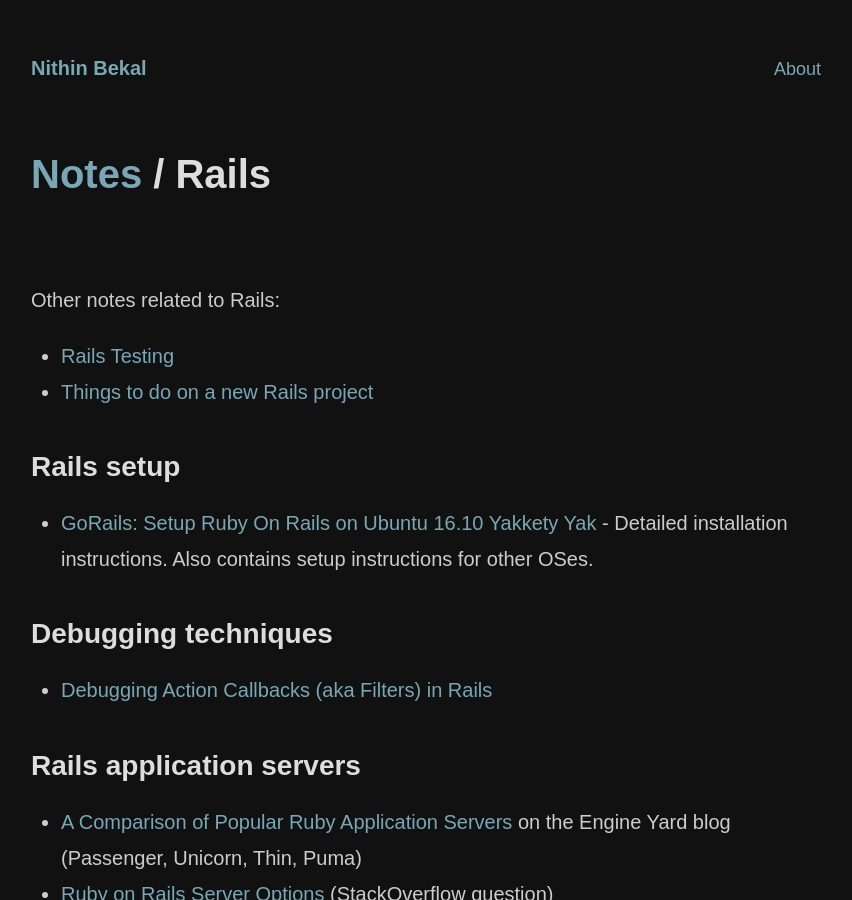
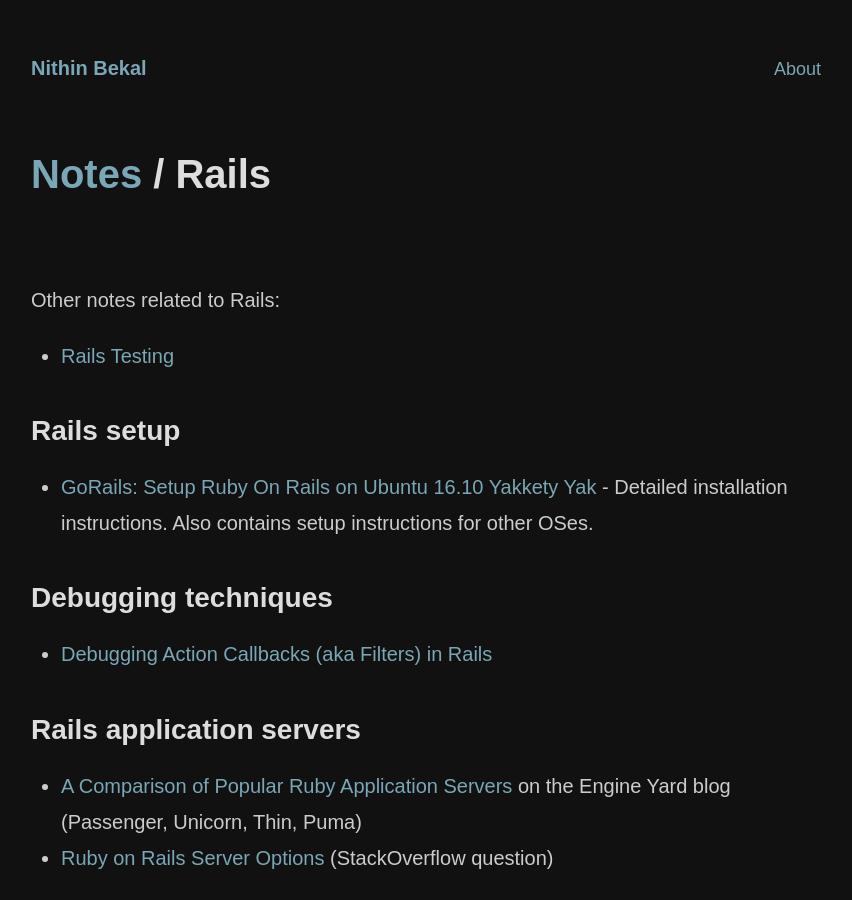
Before and after one commit to nithinbekal/nithinbekal.github.io, a Jekyll site: the page built from notes/rails.md, in a window 1280 px wide and 900 px high. Shown: the whole window, without its empty margins (209-1061 px from the left). Built offline with Jekyll 4.4.1, drawn with Linux system fonts in a browser that asks for light colours.

Commit message:
Delete broken links

```diff
--- a/notes/rails.md
+++ b/notes/rails.md
@@ -7,7 +7,6 @@ date:  2015-02-19 14:20:05
 Other notes related to Rails:
 
 - [Rails Testing](/notes/rails-testing/)
-- [Things to do on a new Rails project](/notes/rails-new/)
 
 ### Rails setup
 
```
Also changed, not shown: notes/ruby-testing.md (+0 -1 lines).
